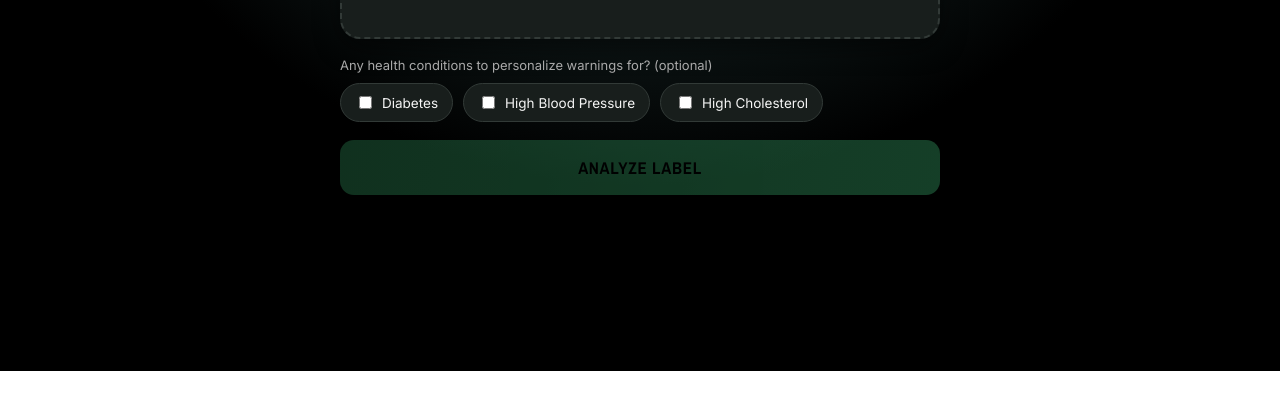
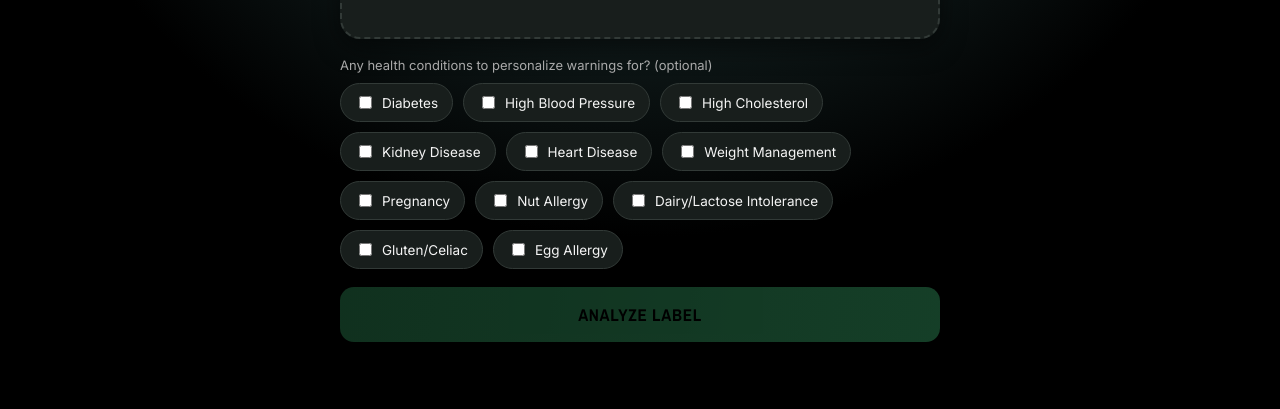
Before and after one commit to dhwanisinghal-sudo/food-label-reader, a website: page index.html in a window 1280 px wide. Shown: the part 429-838 px from the top of the page. Before the commit the page ends 800 px from the top, so only its background shows below. Drawn offline with nearby package versions, Linux system fonts and the light colour scheme.

Commit message:
Update index.html

```diff
--- a/index.html
+++ b/index.html
@@ -505,10 +505,18 @@
   <div class="conditions-panel">
     <p class="conditions-label">Any health conditions to personalize warnings for? (optional)</p>
     <div class="chip-group" id="chipGroup">
-      <label class="chip"><input type="checkbox" value="diabetes"> Diabetes</label>
-      <label class="chip"><input type="checkbox" value="high_bp"> High Blood Pressure</label>
-      <label class="chip"><input type="checkbox" value="high_cholesterol"> High Cholesterol</label>
-    </div>
+  <label class="chip"><input type="checkbox" value="diabetes"> Diabetes</label>
+  <label class="chip"><input type="checkbox" value="high_bp"> High Blood Pressure</label>
+  <label class="chip"><input type="checkbox" value="high_cholesterol"> High Cholesterol</label>
+  <label class="chip"><input type="checkbox" value="kidney_disease"> Kidney Disease</label>
+  <label class="chip"><input type="checkbox" value="heart_disease"> Heart Disease</label>
+  <label class="chip"><input type="checkbox" value="weight_management"> Weight Management</label>
+  <label class="chip"><input type="checkbox" value="pregnancy"> Pregnancy</label>
+  <label class="chip"><input type="checkbox" value="nut_allergy"> Nut Allergy</label>
+  <label class="chip"><input type="checkbox" value="dairy_intolerance"> Dairy/Lactose Intolerance</label>
+  <label class="chip"><input type="checkbox" value="gluten_celiac"> Gluten/Celiac</label>
+  <label class="chip"><input type="checkbox" value="egg_allergy"> Egg Allergy</label>
+</div>
   </div>
 
   <button class="scan" id="scanBtn" disabled>Analyze label</button>
```
